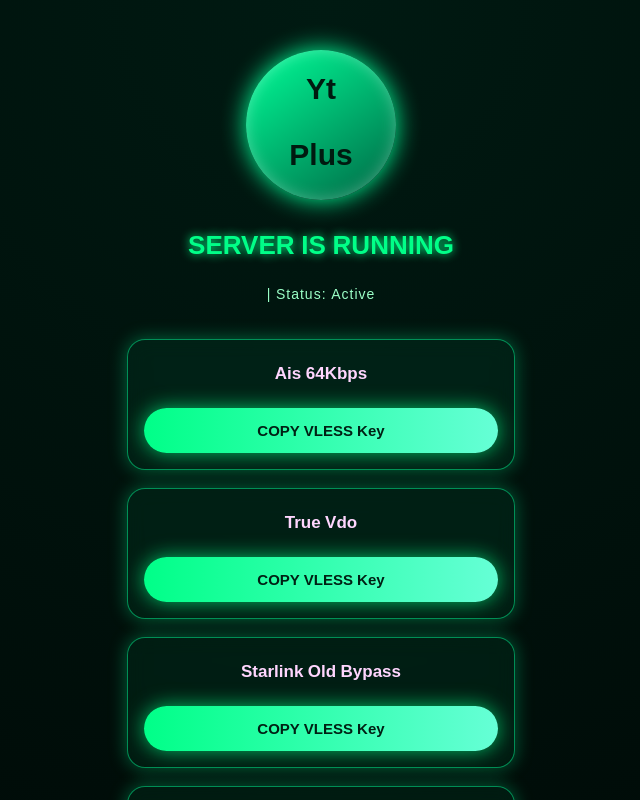
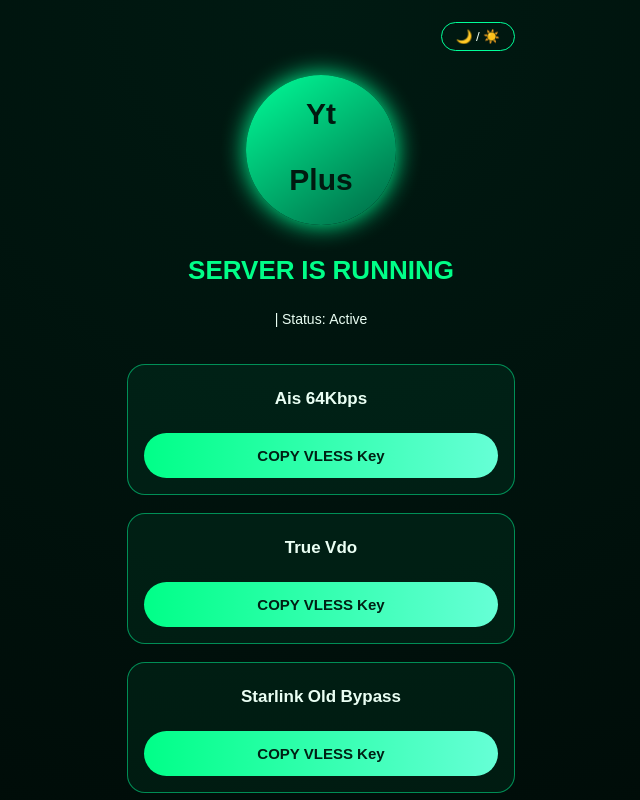
Before and after one commit to yawlawt2000/Web.test, a plain HTML site: page index.html in a window 1280 px wide. Shown: the top 800 px of the page, without its empty margins (319-959 px from the left). Drawn offline with Linux system fonts and the light colour scheme.

Commit message:
Update index.html

```diff
--- a/index.html
+++ b/index.html
@@ -5,10 +5,27 @@
 <meta name="viewport" content="width=device-width, initial-scale=1.0">
 <title>Server Status</title>
 
-<!-- Myanmar Unicode Font -->
 <link href="https://fonts.googleapis.com/css2?family=Noto+Sans+Myanmar:wght@400;600;700&display=swap" rel="stylesheet">
 
 <style>
+:root {
+    --bg-main: radial-gradient(circle at top, #001a12, #000);
+    --text-main: #eafff4;
+    --card-bg: rgba(0, 255, 153, 0.06);
+    --card-border: rgba(0, 255, 153, 0.5);
+    --btn-bg: linear-gradient(90deg, #00ff88, #66ffd6);
+    --btn-text: #002014;
+}
+
+body.light {
+    --bg-main: linear-gradient(180deg, #f4fff9, #e6f7ef);
+    --text-main: #002014;
+    --card-bg: #ffffff;
+    --card-border: #00cc88;
+    --btn-bg: linear-gradient(90deg, #00cc88, #33ddb3);
+    --btn-text: #ffffff;
+}
+
 * {
     box-sizing: border-box;
 }
@@ -16,9 +33,10 @@
 body {
     margin: 0;
     font-family: 'Noto Sans Myanmar', Arial, sans-serif;
-        background: radial-gradient(circle at top, #001a12, #000);
-        color: #eafff4;
+    background: var(--bg-main);
+    color: var(--text-main);
     min-height: 100vh;
+    transition: 0.3s;
 }
 
 .container {
@@ -28,11 +46,24 @@
     text-align: center;
 }
 
+.toggle {
+    text-align: right;
+}
+
+.toggle button {
+    background: none;
+    border: 1px solid #00ff99;
+    color: inherit;
+    padding: 6px 14px;
+    border-radius: 20px;
+    cursor: pointer;
+}
+
 .logo {
     width: 150px;
     height: 150px;
     border-radius: 50%;
-        margin: 30px auto 20px;
+    margin: 20px auto;
     background: linear-gradient(145deg, #00ff99, #006644);
     display: flex;
     align-items: center;
@@ -40,68 +71,51 @@
     font-size: 30px;
     font-weight: 700;
     color: #001a10;
-        box-shadow: 0 0 25px #00ff99, inset 0 0 15px rgba(255,255,255,0.3);
+    box-shadow: 0 0 25px #00ff99;
 }
 
 .status {
     font-size: 26px;
     font-weight: 700;
     color: #00ff88;
-        text-shadow: 0 0 10px #00ff88;
     margin-bottom: 4px;
 }
 
 .active {
     font-size: 14px;
-        color: #9affc7;
     margin-bottom: 28px;
-        letter-spacing: 1px;
 }
 
 .card {
-        background: rgba(0, 255, 153, 0.06);
-        backdrop-filter: blur(10px);
-        border: 1.5px solid rgba(0, 255, 153, 0.5);
+    background: var(--card-bg);
+    border: 1.5px solid var(--card-border);
     border-radius: 18px;
     padding: 16px;
     margin-bottom: 18px;
-        box-shadow: 0 0 18px rgba(0, 255, 153, 0.35);
 }
 
 .card-title {
     font-size: 17px;
     font-weight: 600;
     margin-bottom: 14px;
-        color: #ffd6ff;
 }
 
 .btn {
     width: 100%;
     padding: 14px;
     border-radius: 999px;
-        background: linear-gradient(90deg, #00ff88, #66ffd6);
-        color: #002014;
+    background: var(--btn-bg);
+    color: var(--btn-text);
     font-size: 15px;
     font-weight: 700;
     border: none;
     cursor: pointer;
-        box-shadow: 0 0 20px rgba(0, 255, 136, 0.7);
-        transition: transform 0.15s ease, box-shadow 0.15s ease;
-    }
-
-    .btn:hover {
-        box-shadow: 0 0 30px rgba(0, 255, 136, 0.95);
-    }
-
-    .btn:active {
-        transform: scale(0.96);
 }
 
 audio {
     width: 100%;
     margin-top: 25px;
     border-radius: 12px;
-        box-shadow: 0 0 15px rgba(0, 255, 153, 0.4);
 }
 </style>
 </head>
@@ -110,9 +124,11 @@
 
 <div class="container">
 
-    <div class="logo">
-        Yt<br>Plus
+    <div class="toggle">
+        <button onclick="toggleMode()">🌙 / ☀️</button>
     </div>
+
+    <div class="logo">Yt<br>Plus</div>
 
     <div class="status">SERVER IS RUNNING</div>
     <div class="active">| Status: Active</div>
@@ -175,7 +191,11 @@
 <script>
 function copyText(text) {
     navigator.clipboard.writeText(text);
-    alert("Copied: " + text);
+    alert("Copied!");
+}
+
+function toggleMode() {
+    document.body.classList.toggle("light");
 }
 </script>
 
```
Lines whose indentation alone changed are shown as unchanged.
